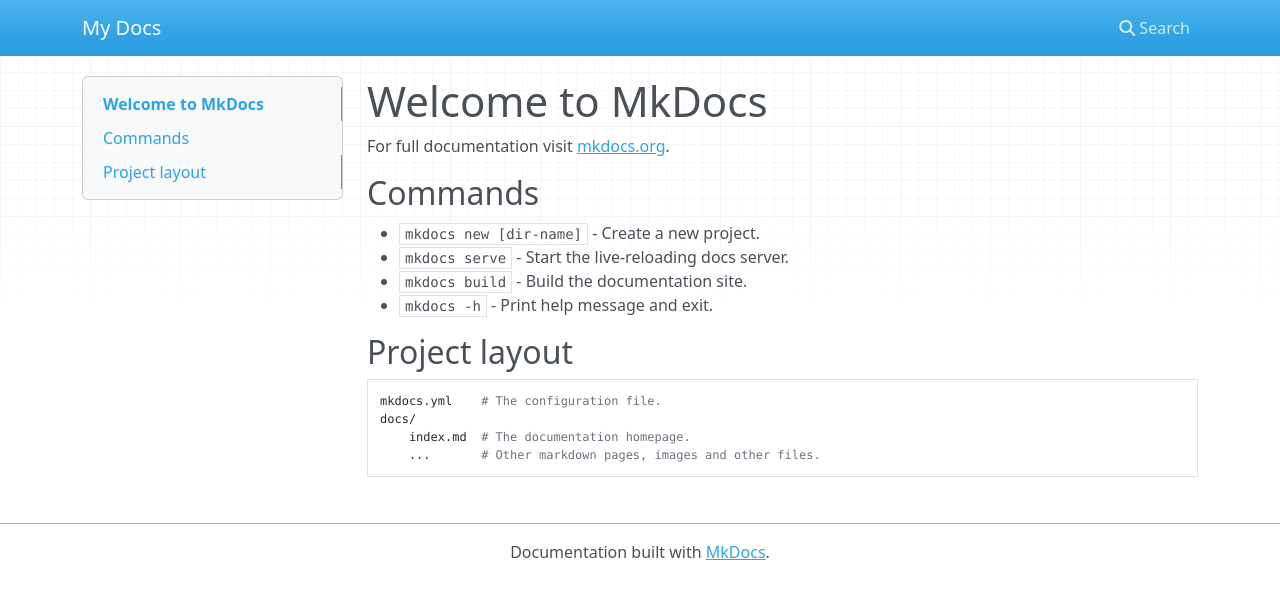
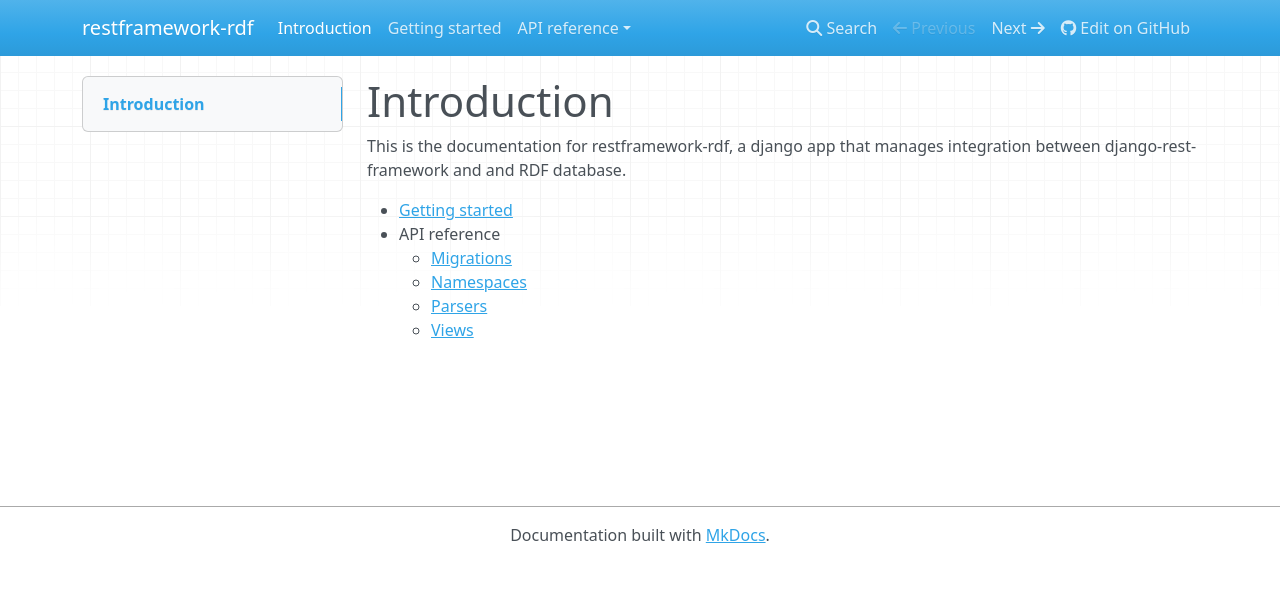
Before and after one commit to UUDigitalHumanitieslab/restframework-rdf, an MkDocs documentation site: the page built from docs/docs/index.md, in a window 1280 px wide. Shown: the top 599 px of the page. Built offline with MkDocs 1.6.1, drawn with Linux system fonts in a browser that asks for light colours; nearby versions of some CDN libraries.

Commit message:
scaffold documentation files

```diff
--- a/docs/docs/index.md
+++ b/docs/docs/index.md
@@ -1,17 +1,10 @@
-# Welcome to MkDocs
+# Introduction
 
-For full documentation visit [mkdocs.org](https://www.mkdocs.org).
+This is the documentation for restframework-rdf, a django app that manages integration between django-rest-framework and and RDF database.
 
-## Commands
-
-* `mkdocs new [dir-name]` - Create a new project.
-* `mkdocs serve` - Start the live-reloading docs server.
-* `mkdocs build` - Build the documentation site.
-* `mkdocs -h` - Print help message and exit.
-
-## Project layout
-
-    mkdocs.yml    # The configuration file.
-    docs/
-        index.md  # The documentation homepage.
-        ...       # Other markdown pages, images and other files.
+- [Getting started](/getting-started)
+- API reference
+    - [Migrations](/migrations)
+    - [Namespaces](/namespaces)
+    - [Parsers](/parsers)
+    - [Views](/views)
--- a/docs/mkdocs.yml
+++ b/docs/mkdocs.yml
@@ -1 +1,10 @@
-site_name: My Docs
+site_name: restframework-rdf
+repo_url: https://github.com/UUDigitalHumanitieslab/restframework-rdf
+nav:
+  - 'index.md'
+  - 'getting-started.md'
+  - API reference:
+    - 'migrations.md'
+    - 'namespaces.md'
+    - 'parsers.md'
+    - 'views.md'
```
Also changed, not shown: docs/docs/getting-started.md (added, +40 -0 lines), docs/docs/migrations.md (added, +1 -0 lines), docs/docs/namespaces.md (added, +1 -0 lines), docs/docs/parsers.md (added, +1 -0 lines), docs/docs/views.md (added, +1 -0 lines).
